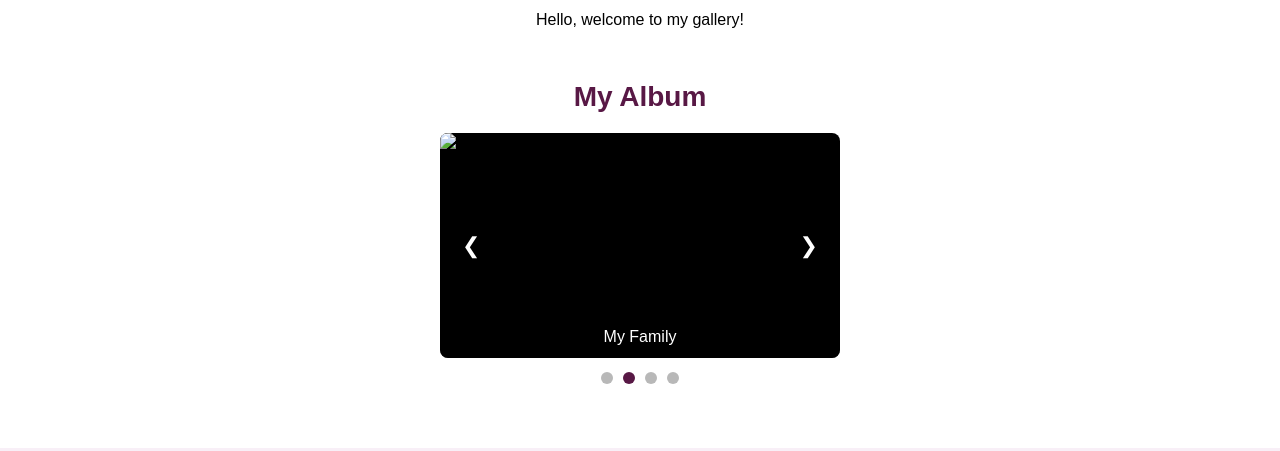
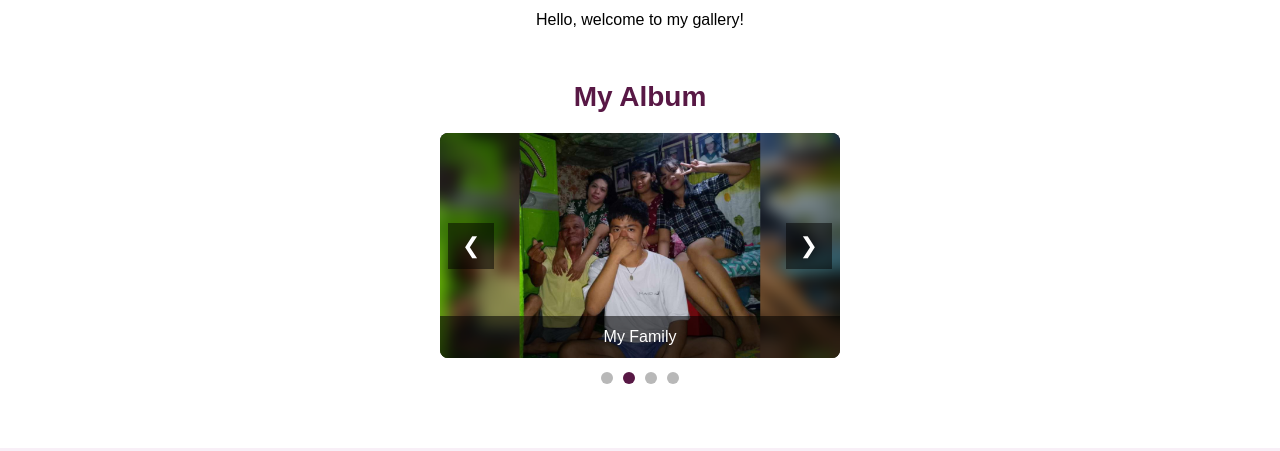
Before and after one commit to LiezelSamaniego/Website, a plain HTML site: page gallery.html in a window 1280 px wide. Shown: the part 169-620 px from the top of the page. Drawn offline with Linux system fonts and the light colour scheme.

```diff
--- a/gallery.html
+++ b/gallery.html
@@ -43,7 +43,7 @@
                 </figure>
 
                 <figure class="slide">
-                    <img src="family.jpg" alt="My Family">
+                    <img src="family.png" alt="My Family">
                     <figcaption>My Family</figcaption>
                 </figure>
 
```
